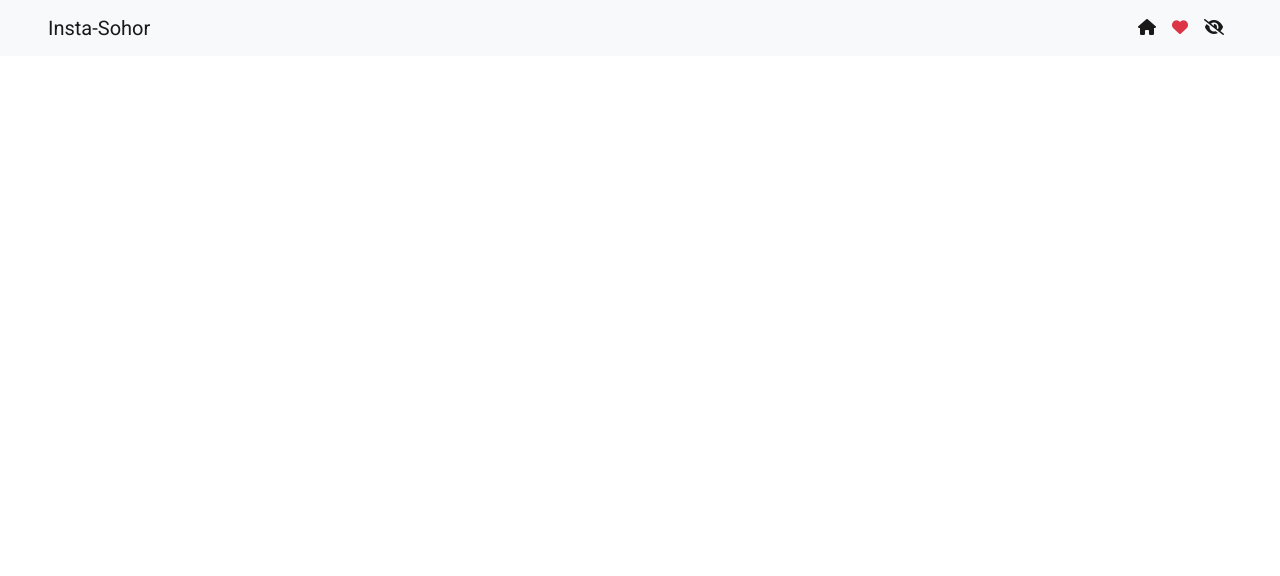
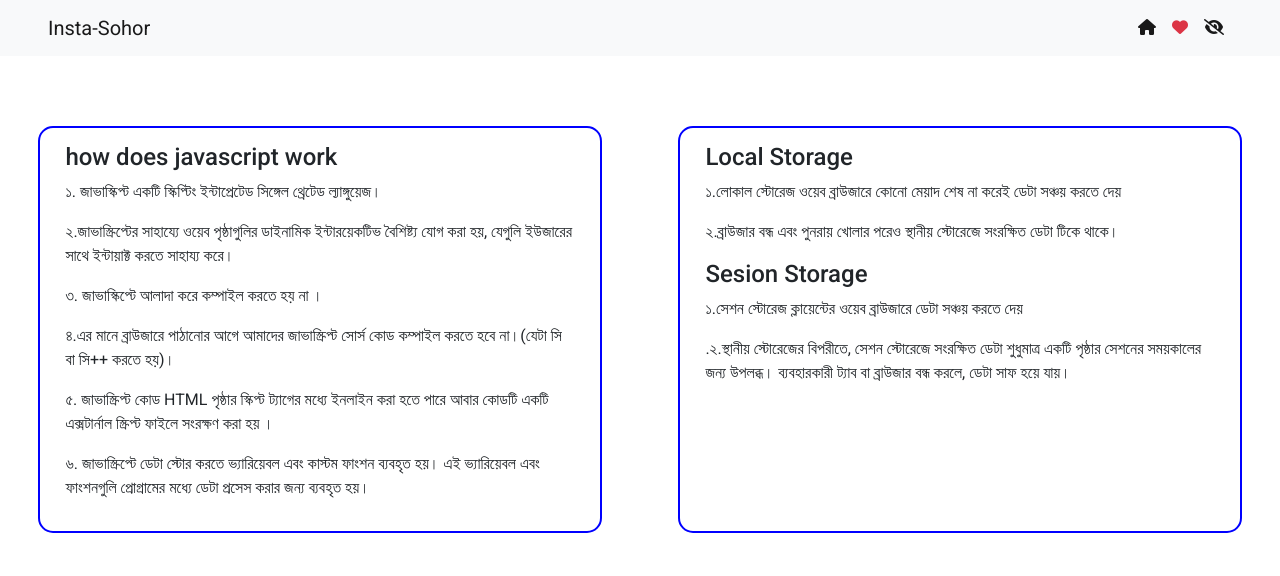
Before and after one commit to SabbirRshuvo/Find-Errror-Assignment-7, a plain HTML site: page index.html in a window 1280 px wide. Drawn offline with nearby package versions, Linux system fonts and the light colour scheme; no server answers.

Commit message:
last commit

```diff
--- a/css/style.css
+++ b/css/style.css
@@ -237,7 +237,23 @@ img {
   margin: 10px 0;
   color: gray;
 }
-
+.first-question{
+  border: 2px solid blue;
+  border-radius: 15px;
+  padding: 15px 25px;
+  margin: 3%;
+  width: 45%;
+}
+.second-question{
+  border: 2px solid blue;
+  border-radius: 15px;
+  padding: 15px 25px;
+  margin: 3%;
+  width: 45%;
+}
+.question-answer3{
+  display: flex;
+}
 #liked{
   display: none;
 }
--- a/index.html
+++ b/index.html
@@ -5,7 +5,7 @@
         <meta http-equiv="X-UA-Compatible" content="IE=edge" />
         <meta name="viewport" content="width=device-width, initial-scale=1.0" />
         <title>Insta-Sohor</title>
-        <link rel="stylesheet" href="./css/style.css" />
+        <link rel="stylesheet" href="css/style.css" />
         <!-- Latest compiled and minified CSS -->
         <link
             href="https://cdn.jsdelivr.net/npm/bootstrap@5.1.3/dist/css/bootstrap.min.css"
@@ -83,6 +83,28 @@
                 </div>
             </div>
         </main>
+        <section>
+            <span class="question-answer3">
+                <div class="first-question">
+                    <h4>how does javascript work</h4>
+                    <p>১. জাভাস্কিপ্ট একটি ‍স্কিপ্টিং ইন্টাপ্রেটেড সিঙ্গেল থ্রেটেড ল্যাঙ্গুয়েজ।</p>
+                    <p>২.জাভাস্ক্রিপ্টের সাহায্যে ওয়েব পৃষ্ঠাগুলির ডাইনামিক ইন্টারয়েকটিভ বৈশিষ্ট্য যোগ করা হয়, যেগুলি ইউজারের সাথে ইন্টায়াক্ট করতে সাহায্য করে। </p>
+                    <p>৩. জাভাস্কিপ্টে আলাদা করে কম্পাইল করতে হয় না ।</p>
+                    <p>৪.এর মানে ব্রাউজারে পাঠানোর আগে আমাদের জাভাস্ক্রিপ্ট সোর্স কোড কম্পাইল করতে হবে না।(যেটা সি বা সি++ করতে হয়)।</p>
+                    <p>৫. জাভাস্ক্রিপ্ট কোড HTML পৃষ্ঠার স্কিপ্ট ট্যাগের মধ্যে ইনলাইন করা হতে পারে আবার কোডটি একটি এক্সটার্নাল স্ক্রিপ্ট ফাইলে সংরক্ষণ করা হয় ।</p>
+                    <p>৬. জাভাস্ক্রিপ্টে ডেটা স্টোর করতে ভ্যারিয়েবল এবং কাস্টম ফাংশন ব্যবহৃত হয়। এই ভ্যারিয়েবল এবং ফাংশনগুলি প্রোগ্রামের মধ্যে ডেটা প্রসেস করার জন্য ব্যবহৃত হয়।</p>
+                </div>
+                <div class="second-question">
+                    <h4>Local Storage</h4>
+                    <p>১.লোকাল স্টোরেজ  ওয়েব ব্রাউজারে কোনো মেয়াদ শেষ না করেই ডেটা সঞ্চয় করতে দেয়</p>
+                    <p>২.ব্রাউজার বন্ধ এবং পুনরায় খোলার পরেও স্থানীয় স্টোরেজে সংরক্ষিত ডেটা টিকে থাকে।</p>
+                    <h4>Sesion Storage</h4>
+                    <p>১.সেশন স্টোরেজ ক্লায়েন্টের ওয়েব ব্রাউজারে ডেটা সঞ্চয় করতে দেয়</p>
+                    <p>.২.স্থানীয় স্টোরেজের বিপরীতে, সেশন স্টোরেজে সংরক্ষিত ডেটা শুধুমাত্র একটি পৃষ্ঠার সেশনের সময়কালের জন্য উপলব্ধ। ব্যবহারকারী ট্যাব বা ব্রাউজার বন্ধ করলে, ডেটা সাফ হয়ে যায়।</p>
+                </div>
+
+            </span>
+        </section>
         <footer></footer>
 
         <!-- add javascript  file  -->
```
